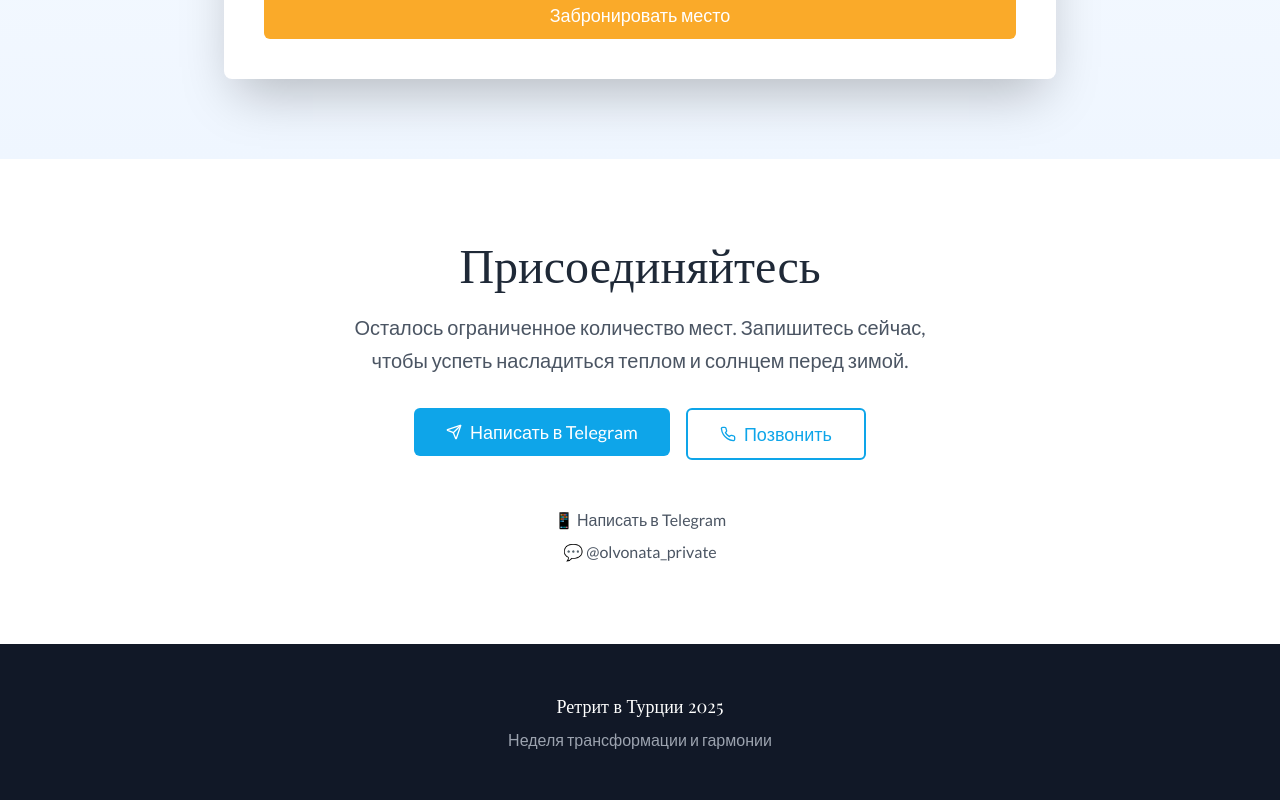
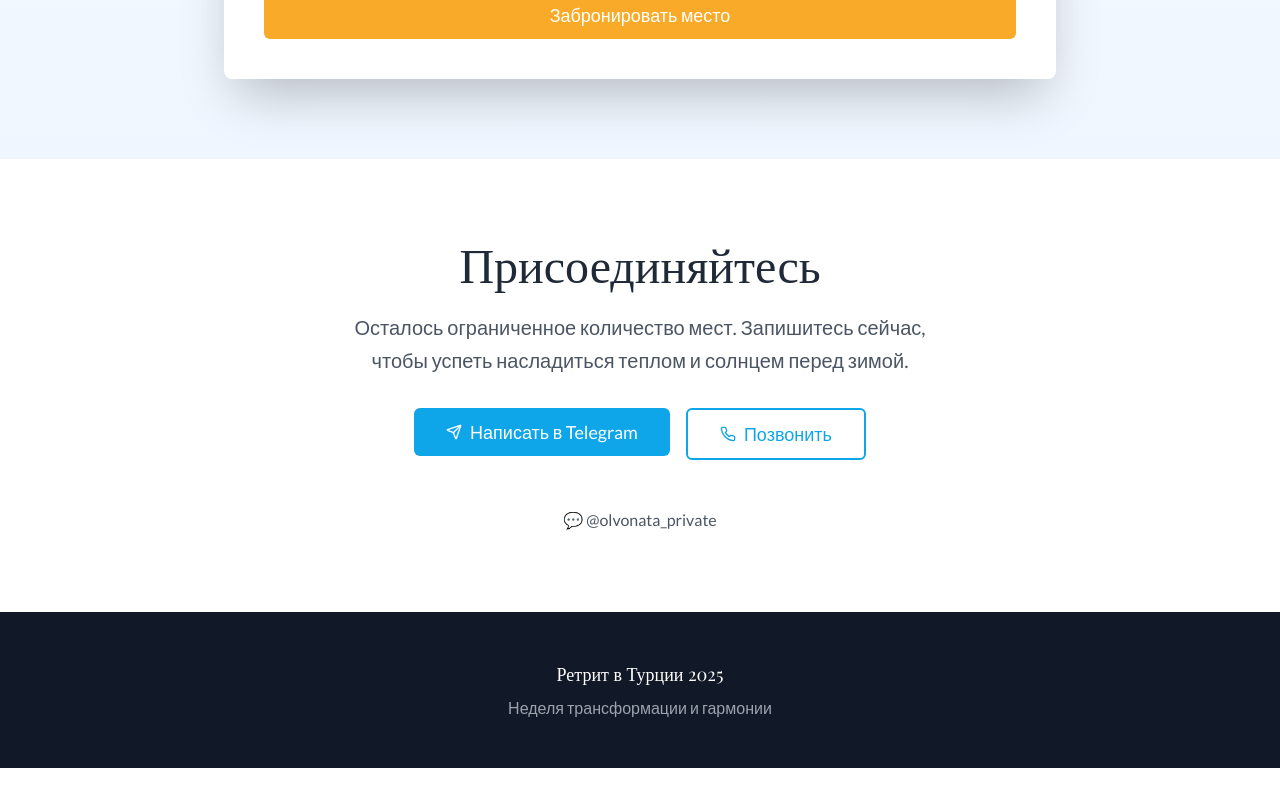
Before and after one commit to pr-poehali-dev/meditation-retreat-turkey, a React (Vite) app: page / in a window 1280 px wide. Shown: the part 4190-4990 px from the top of the page. After the commit the page ends 4958 px from the top, so only its background shows below. Built offline with nearby package versions, Linux system fonts and the light colour scheme.

Commit message:
Удаление ненужного кода

```diff
--- a/src/pages/Index.tsx
+++ b/src/pages/Index.tsx
@@ -296,9 +296,6 @@ const Index = () => {
           </div>
 
           <div className="text-gray-600">
-            <a href="https://t.me/olvonata_private" target="_blank" rel="noopener noreferrer" className="block mb-2 hover:text-mediterranean transition-colors">
-              📱 Написать в Telegram
-            </a>
             <a href="https://t.me/olvonata_private" target="_blank" rel="noopener noreferrer" className="block hover:text-mediterranean transition-colors">
               💬 @olvonata_private
             </a>
```
